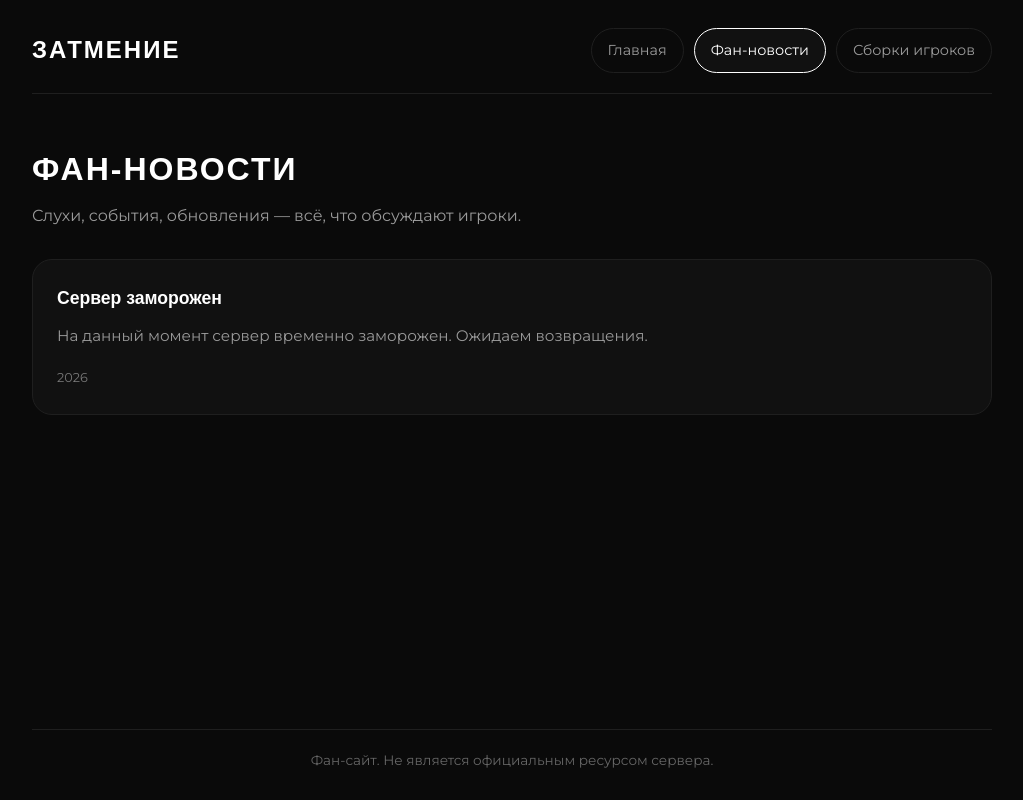
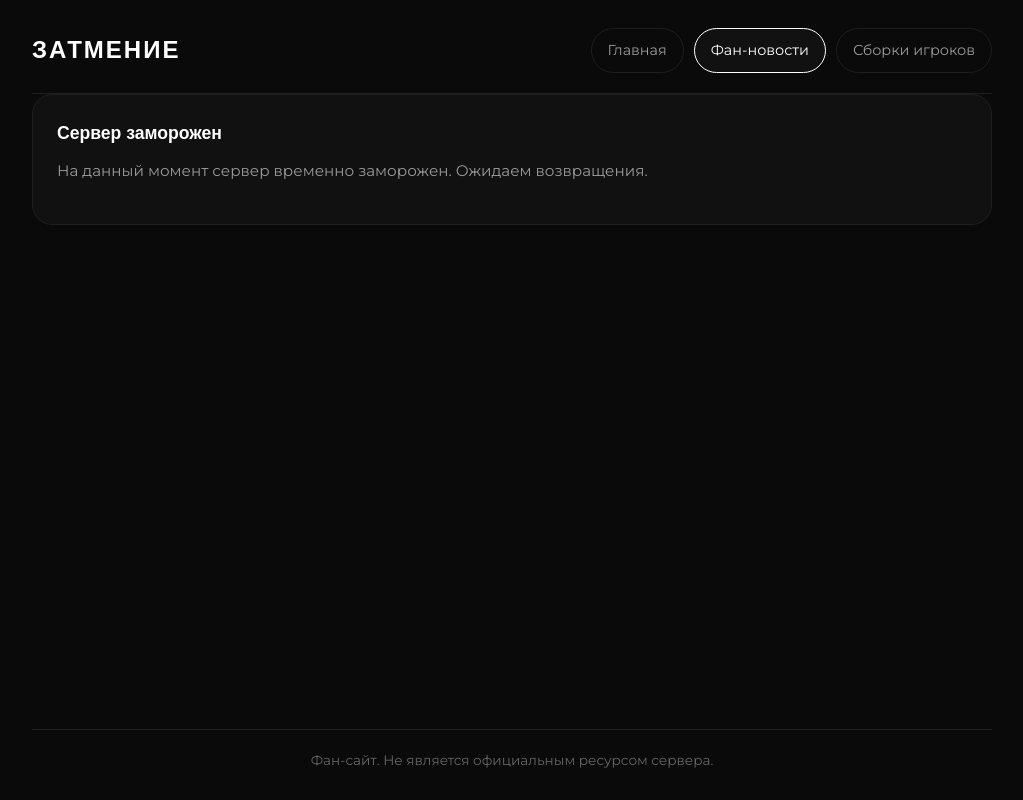
Before and after one commit to SaDFFOX/zatmenie, a plain HTML site: page news.html in a window 1280 px wide. Shown: the whole page, without its empty margins (128-1151 px from the left). Drawn offline with Linux system fonts and the light colour scheme; a web font is replaced by a local one.

Commit message:
Update news.html

```diff
--- a/news.html
+++ b/news.html
@@ -20,16 +20,10 @@
       </nav>
     </header>
 
-    <section class="page-title">
-      <h1>ФАН-НОВОСТИ</h1>
-      <p>Слухи, события, обновления — всё, что обсуждают игроки.</p>
-    </section>
-
-    <section class="cards">
+    <section class="cards single-card">
       <article class="card">
         <h2>Сервер заморожен</h2>
         <p>На данный момент сервер временно заморожен. Ожидаем возвращения.</p>
-        <span class="date">2026</span>
       </article>
     </section>
 
```
